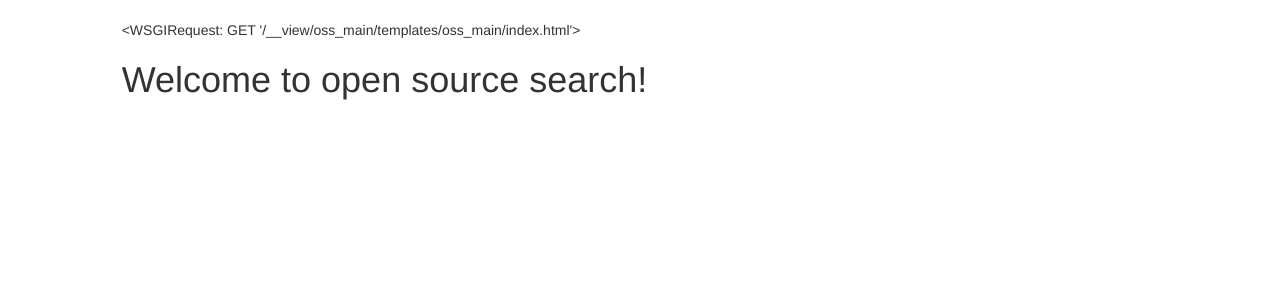
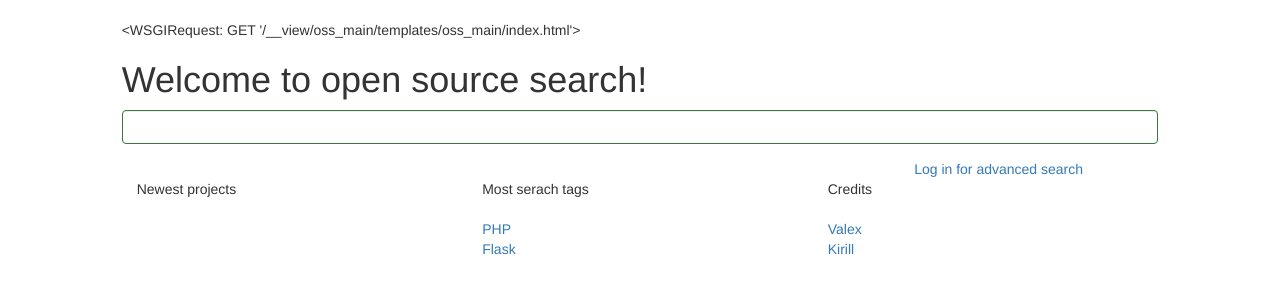
Before and after one commit to osssystem/oss, a Django app: template oss_main/templates/oss_main/index.html in a window 1280 px wide. Shown: the part 51-351 px from the top of the page. Run offline with Django 3.2, Linux system fonts and the light colour scheme; the template is opened without the code that fills it, so the values that code supplies are empty; parts of the project's set-up code (start-up, migrations or seed data) failed here and were passed over; some libraries are stand-ins or nearby versions.

Commit message:
kirill_s had changed home.html with using _base template

```diff
--- a/oss_main/templates/oss_main/index.html
+++ b/oss_main/templates/oss_main/index.html
@@ -5,5 +5,41 @@
 {% block content %}
 {{ request }}
     <h1>Welcome to open source search!</h1>
+    <div class="form-group has-success has-feedback">
+        <input type="text" class="form-control" id="inputSuccess2">
+    </div>
+    <div class="form-group has-success has-feedback">
+        <div class="col-md-9"></div>
+        <div class="col-md-3"><a href="#">Log in for advanced search</a></div>
+    </div>
+    <div class="form-group has-success has-feedback">
+        <div class="col-md-4">
+            Newest projects<br>
+            {% for project in projects %}
+                <br>
+                <a href="{{ project.url }}">
+                    {{ project.name }}<br>
+                </a>
+            {% endfor %}
+        </div>
+    </div>
+    <div class="col-md-4">
+        Most serach tags<br>
+        <br>
+        <a href="#">
+            PHP<br>
+        </a><a href="#">
+        Flask<br>
+    </a>
+    </div>
+    <div class="col-md-4">
+        Credits<br>
+        <br>
+        <a href="#">
+            Valex<br>
+        </a><a href="#">
+        Kirill<br>
+    </a>
+    </div>
 
 {% endblock content %}
--- a/oss_main/views.py
+++ b/oss_main/views.py
@@ -6,7 +6,7 @@ from oss_main.models import Project
 def index(request):
     if request.method == 'GET':
         projects = Project.objects.all().reverse()[:9]
-        return render_to_response('oss_main/index.html')
+        return render_to_response('oss_main/index.html', projects)
 
     return HttpResponse(status=405)
 
```
